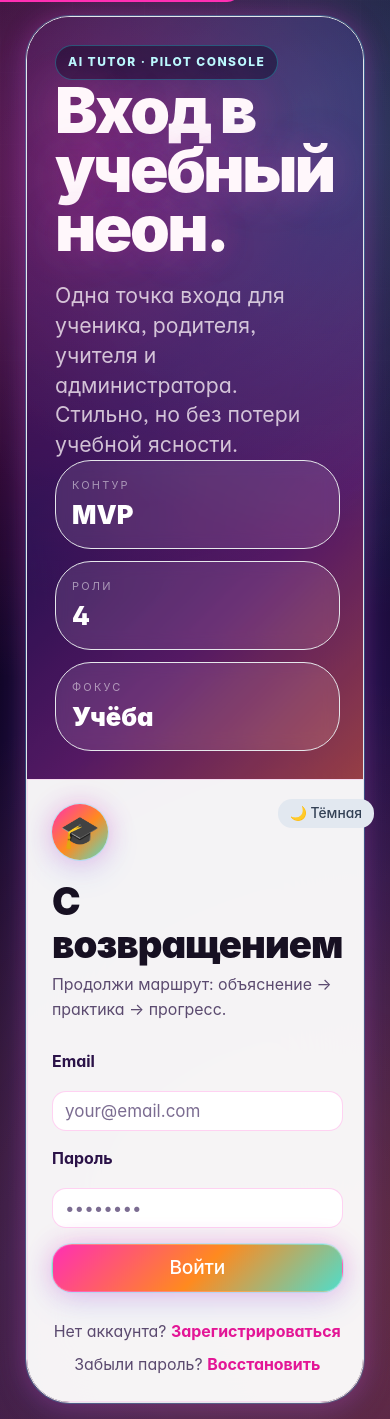
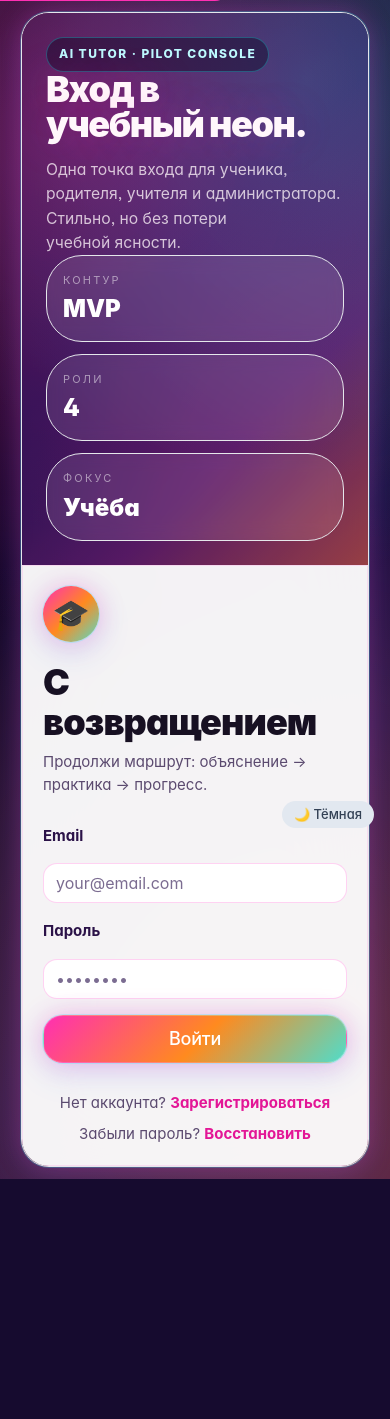
Before and after one commit to Gavroid/ai-tutor, a Next.js app in the folder apps/frontend/: page /login in a window 390 px wide. After the commit the page ends 1179 px from the top, so only its background shows below. Built offline with nearby package versions, Linux system fonts and the light colour scheme; no server answers.

Commit message:
fix: polish premium design for mobile

```diff
--- a/apps/frontend/app/globals.css
+++ b/apps/frontend/app/globals.css
@@ -389,7 +389,7 @@ html.dark .lesson-readable {
 .premium-shell {
   position: relative;
   min-height: 100vh;
-  overflow: hidden;
+  overflow-x: hidden;
   background:
     radial-gradient(circle at 14% 12%, rgba(255, 47, 179, 0.36), transparent 30rem),
     radial-gradient(circle at 88% 10%, rgba(25, 246, 255, 0.22), transparent 28rem),
@@ -535,3 +535,71 @@ html.dark .lesson-readable {
   body { font-size: 12pt; line-height: 1.4; color: black; background: white; }
   a::after { content: " (" attr(href) ")"; font-size: 90%; }
 }
+
+
+/* ============================================================ */
+/* 12. Mobile comfort pass */
+/* ============================================================ */
+
+.mobile-scroll-safe {
+  min-height: calc(100dvh - 65px);
+  height: calc(100dvh - 65px);
+}
+
+@media (max-width: 640px) {
+  html, body {
+    font-size: 16px;
+  }
+
+  .premium-shell {
+    min-height: 100dvh;
+    overflow-x: hidden;
+  }
+
+  .premium-shell::before {
+    opacity: 0.25;
+    background-size: 48px 48px;
+  }
+
+  .premium-container {
+    width: min(100% - 18px, 1480px);
+  }
+
+  .premium-hero {
+    border-radius: 26px;
+    box-shadow: 0 28px 80px -56px rgba(0,0,0,0.86), inset 0 1px 0 rgba(255,255,255,0.16);
+  }
+
+  .premium-title {
+    letter-spacing: -0.04em;
+    line-height: 0.98;
+  }
+
+  .premium-copy {
+    font-size: 0.98rem;
+    line-height: 1.55;
+  }
+
+  .premium-panel,
+  .premium-tile {
+    border-radius: 24px;
+  }
+
+  .premium-chip-row {
+    display: grid;
+    grid-template-columns: 1fr;
+    width: 100%;
+  }
+
+  .premium-chip-row a,
+  .premium-chip-row button,
+  .premium-chip {
+    min-height: 44px;
+    justify-content: center;
+    text-align: center;
+  }
+
+  .lesson-stage {
+    border-radius: 24px;
+  }
+}
--- a/apps/frontend/app/login/page.tsx
+++ b/apps/frontend/app/login/page.tsx
@@ -58,16 +58,16 @@ export default function LoginPage() {
   }
 
   return (
-    <main className="premium-shell flex min-h-screen items-center justify-center p-4 sm:p-8">
-      <section className="premium-container grid min-h-[82vh] overflow-hidden rounded-[44px] border border-white/12 bg-white/8 shadow-glow backdrop-blur-2xl lg:grid-cols-[1.08fr_0.92fr]">
-        <div className="relative flex flex-col justify-between overflow-hidden p-7 text-white sm:p-10 lg:p-14">
+    <main className="premium-shell flex min-h-dvh items-center justify-center p-3 sm:p-8">
+      <section className="premium-container grid overflow-hidden rounded-[28px] border border-white/12 bg-white/8 shadow-glow backdrop-blur-2xl sm:min-h-[82vh] sm:rounded-[44px] lg:grid-cols-[1.08fr_0.92fr]">
+        <div className="relative flex min-h-[40dvh] flex-col justify-between overflow-hidden p-6 text-white sm:p-10 lg:min-h-0 lg:p-14">
           <div className="absolute inset-0 -z-10 bg-vice-city opacity-90" />
           <div className="premium-kicker w-fit">AI Tutor · Pilot Console</div>
           <div>
-            <h1 className="premium-title max-w-3xl text-6xl font-black sm:text-7xl lg:text-8xl">
+            <h1 className="premium-title max-w-3xl text-4xl font-black sm:text-7xl lg:text-8xl">
               Вход в учебный неон.
             </h1>
-            <p className="premium-copy mt-6 max-w-xl text-xl">
+            <p className="premium-copy mt-4 max-w-xl text-base sm:mt-6 sm:text-xl">
               Одна точка входа для ученика, родителя, учителя и администратора. Стильно, но без потери учебной ясности.
             </p>
           </div>
@@ -78,7 +78,7 @@ export default function LoginPage() {
           </div>
         </div>
 
-        <div className="lesson-readable flex items-center justify-center p-6 sm:p-10">
+        <div className="lesson-readable flex items-center justify-center p-5 sm:p-10">
           <div className="w-full max-w-md">
             <div className="mb-7">
               <div className="inline-flex size-14 items-center justify-center rounded-2xl brand-gradient text-3xl text-white shadow-glow">🎓</div>
--- a/apps/frontend/app/subjects/[id]/page.tsx
+++ b/apps/frontend/app/subjects/[id]/page.tsx
@@ -62,12 +62,12 @@ export default function SubjectPage() {
     <main className="premium-shell">
       <Header user={user} backHref="/subjects" backLabel="Все предметы" title={subject ? `${subject.icon || "📘"} ${subject.name}` : "Предмет"} />
 
-      <section className="premium-container px-2 py-8 sm:px-4 sm:py-10">
-        <div className="premium-hero p-6 sm:p-9 lg:p-12">
+      <section className="premium-container px-1 py-5 sm:px-4 sm:py-10">
+        <div className="premium-hero p-5 sm:p-9 lg:p-12">
           <div className="grid gap-8 lg:grid-cols-[0.95fr_1.05fr] lg:items-end">
             <div>
               <div className="premium-kicker">Learning Route</div>
-              <h1 className="premium-title mt-5 text-5xl font-black sm:text-6xl lg:text-7xl">
+              <h1 className="premium-title mt-5 text-4xl font-black sm:text-6xl lg:text-7xl">
                 {subject?.name || "Загружаем предмет…"}
               </h1>
               {subject?.description && <p className="premium-copy mt-5 max-w-2xl text-lg">{subject.description}</p>}
@@ -93,7 +93,7 @@ export default function SubjectPage() {
         {!loading && !error && topics.length === 0 && <Card variant="flat" padding="lg" className="mt-6 text-sm text-[#4a3d5d]">В этом предмете пока нет тем.</Card>}
 
         <section className="mt-8">
-          <div className="mb-4 flex items-end justify-between gap-4">
+          <div className="mb-4 flex flex-col gap-3 sm:flex-row sm:items-end sm:justify-between">
             <div>
               <div className="premium-kicker">Topic Deck</div>
               <h2 className="premium-title mt-3 text-3xl font-black sm:text-5xl">Маршрут тем</h2>
@@ -107,7 +107,7 @@ export default function SubjectPage() {
             {topics.map((topic, index) => (
               <li key={topic.id}>
                 <Link href={`/topics/${topic.id}`} className="group block">
-                  <article className="premium-tile flex h-full items-center justify-between gap-5 p-5 transition-modern">
+                  <article className="premium-tile flex h-full flex-col gap-4 p-5 transition-modern sm:flex-row sm:items-center sm:justify-between">
                     <div className="flex items-start gap-4">
                       <span className="flex size-12 shrink-0 items-center justify-center rounded-2xl brand-gradient text-sm font-black text-white shadow-glow">
                         {String(index + 1).padStart(2, "0")}
--- a/apps/frontend/app/subjects/page.tsx
+++ b/apps/frontend/app/subjects/page.tsx
@@ -65,12 +65,12 @@ export default function HomePage() {
   return (
     <main className="premium-shell">
       <Header user={user} title={user ? `AI Tutor · ${user.display_name}` : "AI Tutor"} />
-      <section className="premium-container px-2 py-8 sm:px-4 sm:py-10">
-        <div className="premium-hero p-6 sm:p-9 lg:p-12">
+      <section className="premium-container px-1 py-5 sm:px-4 sm:py-10">
+        <div className="premium-hero p-5 sm:p-9 lg:p-12">
           <div className="grid gap-8 lg:grid-cols-[1.25fr_0.75fr] lg:items-end">
             <div>
               <div className="premium-kicker">Neon Coast Learning · Pilot MVP</div>
-              <h1 className="premium-title mt-5 max-w-4xl text-5xl font-black sm:text-6xl lg:text-7xl">
+              <h1 className="premium-title mt-5 max-w-4xl text-4xl font-black sm:text-6xl lg:text-7xl">
                 Учёба, которая выглядит как продукт будущего.
               </h1>
               <p className="premium-copy mt-5 max-w-2xl text-lg sm:text-xl">
@@ -134,7 +134,7 @@ export default function HomePage() {
           </div>
 
           {filtered.length > 0 ? (
-            <div className="grid auto-rows-fr gap-5 md:grid-cols-2 xl:grid-cols-4">
+            <div className="grid auto-rows-fr gap-4 sm:grid-cols-2 xl:grid-cols-4">
               {filtered.map((s, idx) => (
                 <Link key={s.id} href={`/subjects/${s.id}`} className="group block animate-slide-up" style={{ animationDelay: `${Math.min(idx * 35, 350)}ms` }}>
                   <article className={`premium-tile h-full p-5 transition-modern ${s.mvp_status === "mvp_ready" ? "premium-tile-featured md:col-span-2" : ""}`}>
--- a/apps/frontend/app/teacher/topics/page.tsx
+++ b/apps/frontend/app/teacher/topics/page.tsx
@@ -71,7 +71,34 @@ export default function TeacherTopicsReadinessPage() {
         {busy && <div className="mt-4 text-sm text-white/60">Загрузка…</div>}
 
         {!busy && !error && (
-          <div className="mt-5 overflow-hidden rounded-[30px] border border-white/12 bg-white/92 shadow-glow">
+          <>
+            <div className="mt-5 grid gap-3 lg:hidden">
+              {rows.map((row) => (
+                <Link key={row.topic_id} href={`/teacher/topics/${row.topic_id}`} className="lesson-readable block rounded-[24px] p-4 shadow-glow">
+                  <div className="flex items-start justify-between gap-3">
+                    <div>
+                      <div className="text-xs font-black uppercase tracking-[0.16em] text-brand-700">#{row.topic_id} · {row.priority}</div>
+                      <div className="mt-1 text-lg font-black text-[#171022]">{row.topic_name}</div>
+                      <div className="mt-1 text-xs text-[#6b5a80]">{row.section_name}</div>
+                    </div>
+                    <Pill value={row.manual_qa_status} />
+                  </div>
+                  <div className="mt-4 grid grid-cols-2 gap-2 text-xs text-[#4a3d5d]">
+                    <MobileStat label="Материалы" value={row.material_count} />
+                    <MobileStat label="Chunks" value={row.chunk_count} />
+                    <MobileStat label="Fallback" value={row.fallback_count} />
+                    <MobileStat label="Follow-up" value={row.followup_count} />
+                  </div>
+                  <div className="mt-3 flex flex-wrap gap-2">
+                    <Pill value={row.explain_status} />
+                    <Pill value={row.practice_status} />
+                    <Pill value={row.source_status} />
+                  </div>
+                </Link>
+              ))}
+            </div>
+
+            <div className="mt-5 hidden overflow-hidden rounded-[30px] border border-white/12 bg-white/92 shadow-glow lg:block">
               <div className="overflow-x-auto">
                 <table className="min-w-full divide-y divide-brand-200/60 text-sm text-[#171022]">
                   <thead className="bg-[#2b1248] text-left text-xs uppercase tracking-[0.16em] text-white/75">
@@ -101,6 +128,7 @@ export default function TeacherTopicsReadinessPage() {
                 </table>
               </div>
             </div>
+          </>
         )}
       </section>
     </main>
@@ -111,6 +139,15 @@ function Metric({ label, value }: { label: string; value: number }) {
   return <div className="rounded-2xl border border-white/12 bg-white/8 p-3 text-white"><div className="text-[10px] uppercase tracking-[0.18em] text-white/45">{label}</div><div className="mt-1 text-2xl font-black">{value}</div></div>;
 }
 
+function MobileStat({ label, value }: { label: string; value: number }) {
+  return (
+    <div className="rounded-2xl border border-brand-100 bg-white/70 p-3">
+      <div className="text-[10px] font-black uppercase tracking-[0.16em] text-[#7b6c91]">{label}</div>
+      <div className="mt-1 text-lg font-black text-[#171022]">{value}</div>
+    </div>
+  );
+}
+
 function Pill({ value }: { value: string }) {
   const good = ["Smoke OK", "Verified", "OK", "P0"].includes(value);
   const warn = ["TODO", "P1", "P2"].includes(value);
```
Also changed, not shown: apps/frontend/app/topics/[id]/page.tsx (+12 -10 lines), 1 other file (tests, documents, lock files or other folders). Lines whose indentation alone changed are shown as unchanged.
